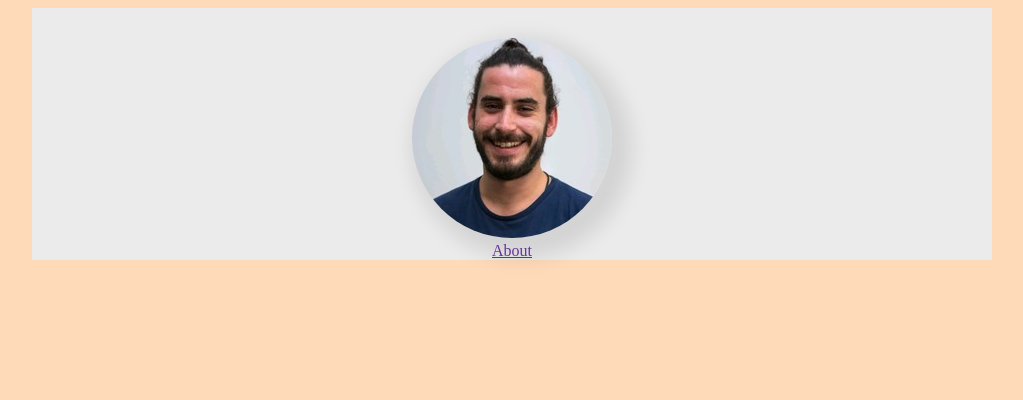
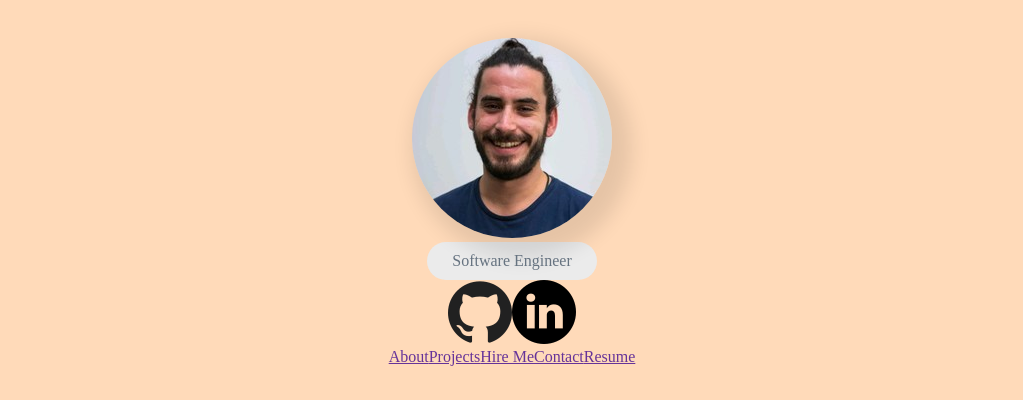
Before and after one commit to Lenny12121/personal_site, a Gatsby site: page / in a window 1280 px wide. Shown: the whole page, without its empty margins (128-1151 px from the left). Built offline with nearby package versions, Linux system fonts and the light colour scheme; Gatsby itself is replaced by a stand-in of ours.

Commit message:
added navigation and social icons

```diff
--- /dev/null
+++ b/src/components/SocialIcons.jsx
@@ -0,0 +1,14 @@
+import React, { Component } from 'react';
+import GitHub from "../../static/images/logo.png";
+import LinkedIn from "../../static/images/linkedin (1).png";
+
+export default class SocialIcons extends Component {
+    render() {
+        return (
+            <div>
+                <img src={GitHub} alt="github"/>
+                <img src={LinkedIn} alt="linkedin"/>
+            </div>
+        )
+    }
+}
--- a/src/components/container.module.css
+++ b/src/components/container.module.css
@@ -3,5 +3,4 @@
     margin: auto;
     text-align: center;
     padding-top: 30px;
-    background-color: #ebebeb;
 }
--- a/src/pages/index.js
+++ b/src/pages/index.js
@@ -1,13 +1,23 @@
 import React from "react";
 import { Link } from "gatsby";
+
 import ProfilPic from "../components/ProfilePic";
+import SocialIcons from "../components/SocialIcons";
 import Container from "../components/Container";
 import SEO from "../components/seo"
 
 const IndexPage = () => (
   <Container>
     <ProfilPic />
+    <div className="pill">
+      Software Engineer
+    </div>
+    <SocialIcons />
     <Link to="/about">About</Link>
+    <Link to="/projects">Projects</Link>
+    <Link to="/hire-me">Hire Me</Link>
+    <Link to="/contact">Contact</Link>
+    <Link to="/resume">Resume</Link>
   </Container>
 )
 
--- a/src/styles/global.css
+++ b/src/styles/global.css
@@ -1,7 +1,19 @@
 html {
     background-color: peachpuff;
+    max-width: 960px;
+    margin: auto;
+    text-align: center;
 }
 
   a {
     color: rebeccapurple;
 }
+
+.pill {
+  background-color: #ebebeb;
+  max-width: 150px;
+  margin: auto;
+  padding: 10px;
+  color: #667380;
+  border-radius: 20px;
+}
```
Also changed, not shown: src/pages/about.jsx (added, +11 -0 lines), src/pages/contact.jsx (added, +11 -0 lines), src/pages/projects.jsx (added, +11 -0 lines), src/pages/resume.jsx (added, +11 -0 lines), static/images/linkedin (1).png (added), static/images/logo.png (added).
